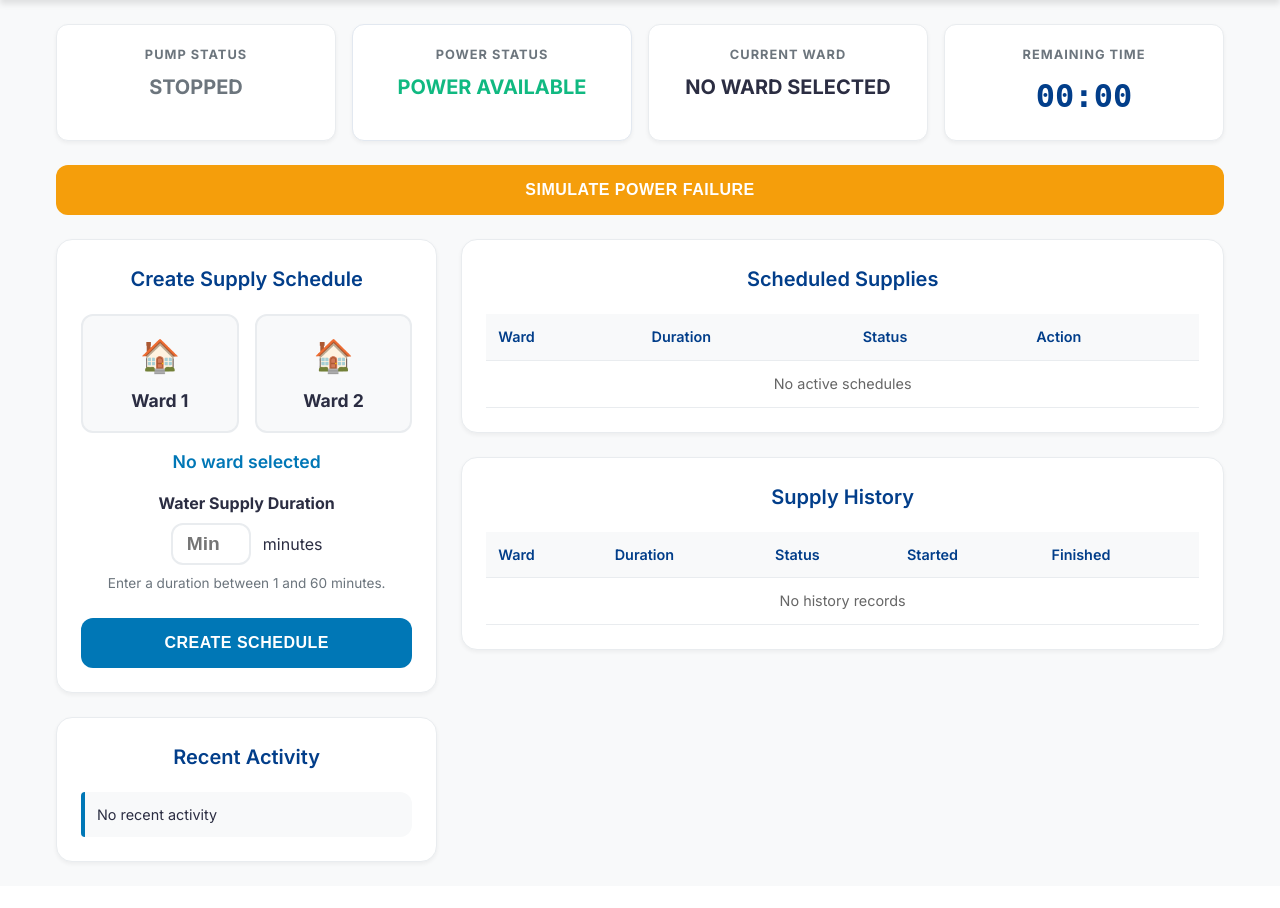
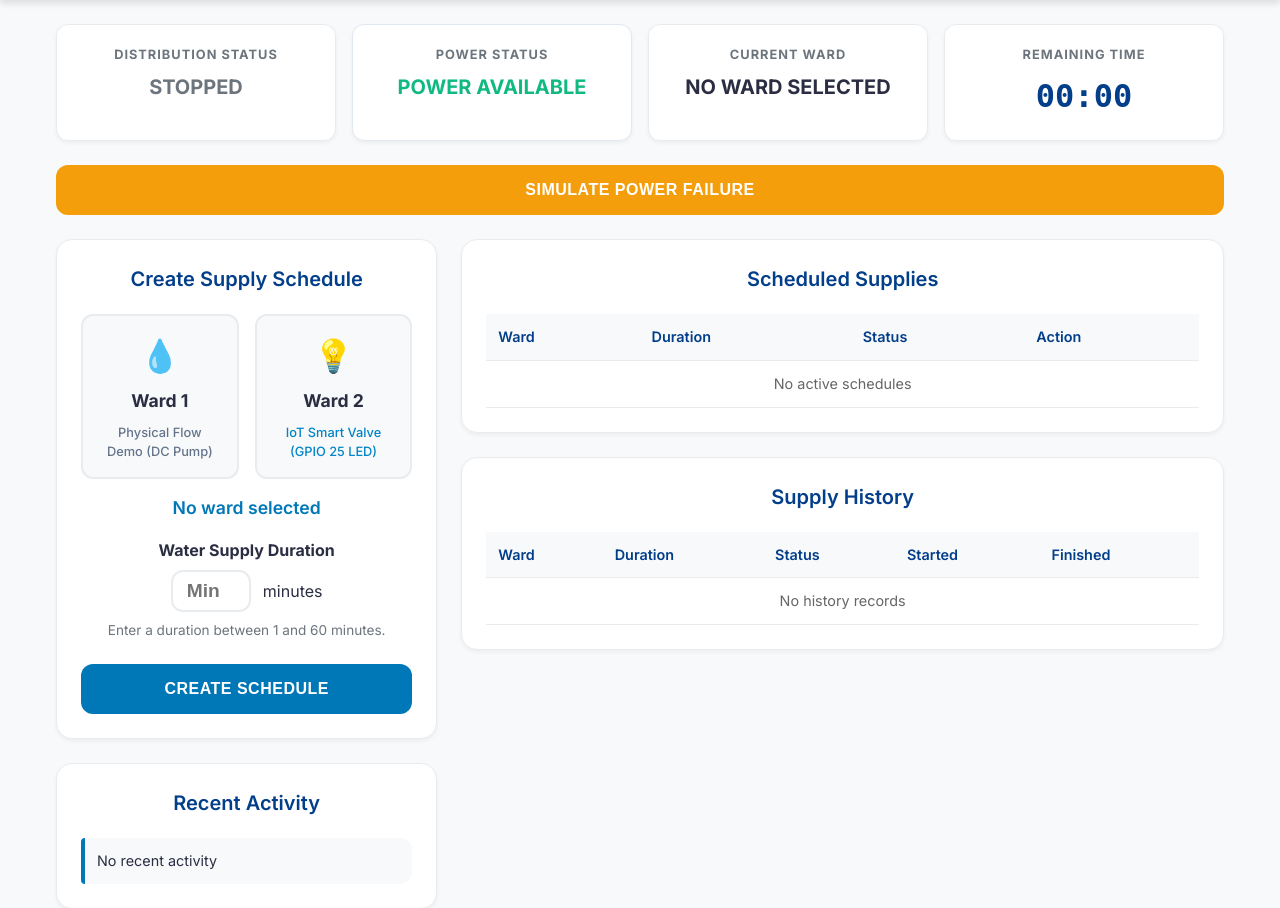
Before and after one commit to pranamya213/Smart-Panchayat-Water-Distribution, a Flask app: page / in a window 1280 px wide. Shown: the part 99-1007 px from the top of the page. Before the commit the page ends 963 px from the top, so only its background shows below. Run offline with Flask 3, Linux system fonts and the light colour scheme; data comes from the database, SQL or seed files in the repository; data that the repository does not hold is empty.

Commit message:
Finalize two-ward demonstration and power recovery

```diff
--- a/app/static/js/script.js
+++ b/app/static/js/script.js
@@ -38,7 +38,13 @@ document.addEventListener('DOMContentLoaded', () => {
             wardCards.forEach(c => c.classList.remove('selected'));
             card.classList.add('selected');
             selectedWard = card.dataset.ward;
-            selectedWardDisplay.textContent = `Selected Ward: ${selectedWard}`;
+            if (selectedWard === 'Ward 1') {
+                selectedWardDisplay.textContent = 'Selected Ward: Ward 1 (Physical Water Flow Demo)';
+            } else if (selectedWard === 'Ward 2') {
+                selectedWardDisplay.textContent = 'Selected Ward: Ward 2 (IoT Smart Valve & Power Recovery Demo)';
+            } else {
+                selectedWardDisplay.textContent = `Selected Ward: ${selectedWard}`;
+            }
             hideMessages();
         });
     });
@@ -182,17 +188,28 @@ document.addEventListener('DOMContentLoaded', () => {
                 runningScheduleId = running.id;
             }
             remainingSecondsLocal = running.current_remaining;
-            currentWardEl.textContent = running.ward;
+
+            if (running.ward === 'Ward 1') {
+                currentWardEl.textContent = "Ward 1 (Physical Pump)";
+            } else if (running.ward === 'Ward 2') {
+                currentWardEl.textContent = "Ward 2 (IoT Valve LED)";
+            } else {
+                currentWardEl.textContent = running.ward;
+            }
 
             if (running.status === 'POWER_FAILURE') {
-                pumpStatusEl.textContent = "STOPPED";
+                pumpStatusEl.textContent = "PAUSED (POWER FAILURE)";
                 pumpStatusEl.className = "status-value stopped";
                 btnStopGlobal.classList.add('hidden');
                 clearInterval(localTimerInterval);
                 localTimerInterval = null;
                 updateTimeDisplay();
             } else {
-                pumpStatusEl.textContent = "RUNNING";
+                if (running.ward === 'Ward 1') {
+                    pumpStatusEl.textContent = "RUNNING (PHYSICAL FLOW)";
+                } else {
+                    pumpStatusEl.textContent = "RUNNING (LED ACTIVE)";
+                }
                 pumpStatusEl.className = "status-value running";
                 btnStopGlobal.classList.remove('hidden');
 
@@ -206,6 +223,7 @@ document.addEventListener('DOMContentLoaded', () => {
                 clearInterval(localTimerInterval);
                 localTimerInterval = null;
 
+                currentWardEl.textContent = "NO WARD SELECTED";
                 pumpStatusEl.textContent = "STOPPED";
                 pumpStatusEl.className = "status-value stopped";
                 remainingSecondsLocal = 0;
@@ -251,6 +269,13 @@ document.addEventListener('DOMContentLoaded', () => {
         const activeStatuses = ['SCHEDULED', 'RUNNING', 'POWER_FAILURE'];
 
         schedules.forEach(sch => {
+            let wardDisplay = sch.ward;
+            if (sch.ward === 'Ward 1') {
+                wardDisplay = 'Ward 1 <small style="display:block; color:#64748b; font-size:0.75rem;">Physical Flow Demo</small>';
+            } else if (sch.ward === 'Ward 2') {
+                wardDisplay = 'Ward 2 <small style="display:block; color:#0284c7; font-size:0.75rem;">IoT Valve (GPIO 25 LED)</small>';
+            }
+
             if (activeStatuses.includes(sch.status)) {
                 // Scheduled / Running list
                 const tr = document.createElement('tr');
@@ -267,7 +292,7 @@ document.addEventListener('DOMContentLoaded', () => {
                 if (sch.status === 'POWER_FAILURE') displayStatus = 'POWER FAILURE — SUPPLY PAUSED';
 
                 tr.innerHTML = `
-                    <td>${sch.ward}</td>
+                    <td>${wardDisplay}</td>
                     <td>${sch.duration_minutes} min</td>
                     <td><span class="status-badge status-${sch.status}">${displayStatus}</span></td>
                     <td>${actionHTML}</td>
@@ -278,7 +303,7 @@ document.addEventListener('DOMContentLoaded', () => {
                 const tr = document.createElement('tr');
                 const finishedTime = sch.completed_at || sch.stopped_at || '-';
                 tr.innerHTML = `
-                    <td>${sch.ward}</td>
+                    <td>${wardDisplay}</td>
                     <td>${sch.duration_minutes} min</td>
                     <td><span class="status-badge status-${sch.status}">${sch.status}</span></td>
                     <td>${sch.started_at ? sch.started_at.split(' ')[1] : '-'}</td>
--- a/app/templates/base.html
+++ b/app/templates/base.html
@@ -25,7 +25,7 @@
         <!-- System Status Cards -->
         <section class="section-status-cards">
             <div class="status-card pump-status">
-                <h4>PUMP STATUS</h4>
+                <h4>DISTRIBUTION STATUS</h4>
                 <div class="status-value" id="pump-status">STOPPED</div>
             </div>
             <div class="status-card power-status" id="power-card">
@@ -60,12 +60,14 @@
                     <h2>Create Supply Schedule</h2>
                     <div class="ward-cards">
                         <div class="ward-card" data-ward="Ward 1">
-                            <div class="ward-icon">🏠</div>
+                            <div class="ward-icon">💧</div>
                             <h3>Ward 1</h3>
+                            <small style="color: #64748b; font-size: 0.8rem; font-weight: 500;">Physical Flow Demo (DC Pump)</small>
                         </div>
                         <div class="ward-card" data-ward="Ward 2">
-                            <div class="ward-icon">🏠</div>
+                            <div class="ward-icon">💡</div>
                             <h3>Ward 2</h3>
+                            <small style="color: #0284c7; font-size: 0.8rem; font-weight: 500;">IoT Smart Valve (GPIO 25 LED)</small>
                         </div>
                     </div>
                     <p id="selected-ward-display" class="selection-display">No ward selected</p>
```
Also changed, not shown: 1 other file.
